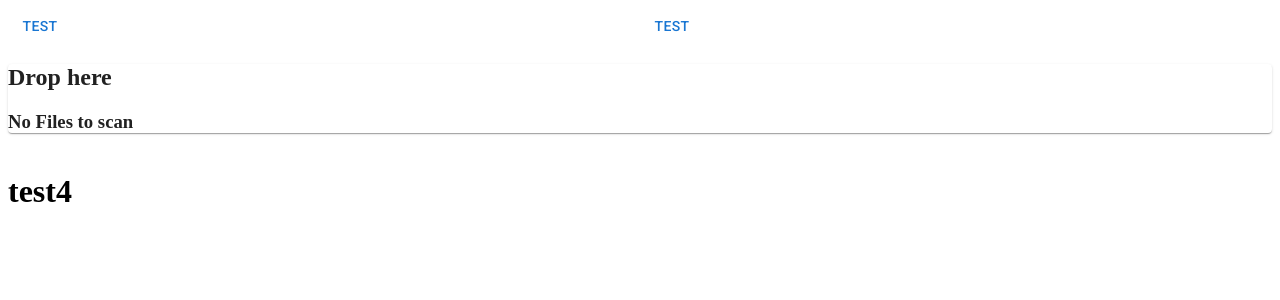
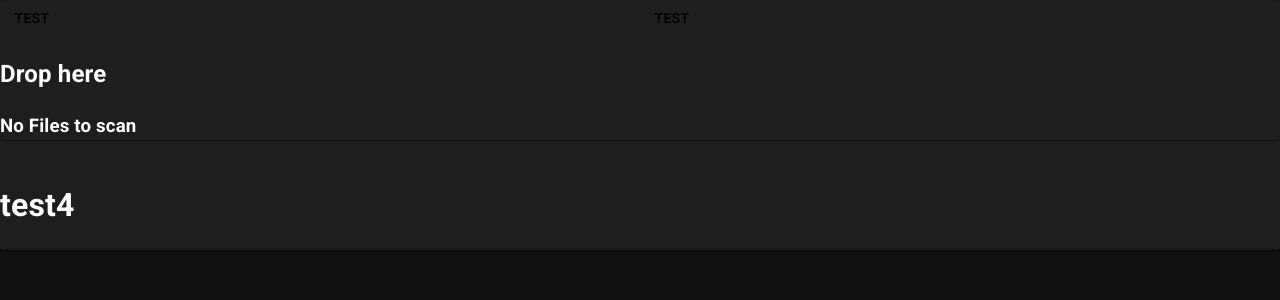
Before and after one commit to MichOchieng/cfurCalendar, a React (Create React App) app in the folder radiologik-calendar/: page / in a window 1280 px wide. Shown: the top 300 px of the page. Built offline with nearby package versions, Linux system fonts and the light colour scheme.

Commit message:
Added theme as an import

```diff
--- a/radiologik-calendar/src/App.tsx
+++ b/radiologik-calendar/src/App.tsx
@@ -4,25 +4,28 @@ import MainUi   from './components/main-ui/main-ui';
 import Settings from './components/settings/settings';
 import Header   from './components/header/header';
 import { createTheme }   from '@mui/system';
-import { ThemeProvider,CssBaseline } from '@mui/material';
+import { ThemeProvider,CssBaseline, Paper } from '@mui/material';
 
-const theme =  createTheme({
-    palette: {
-        type: 'dark',
-        primary: {
-          main: '#000000',
-        },
-        secondary: {
-          main: '#987407',
-        },
-      }
-})
+import { theme } from './styles';
 
 const App = () => {
     return(
-        <>
+        <ThemeProvider
+          theme={theme}
+        >
+          <Paper
+            sx={{
+              height:"100%",
+              width:"100%",
+              display:"flex",
+              alignItems:"center",
+              justifyContent:"center",
+            }}
+          >
             <MainUi/>
-        </>
+          </Paper>
+          <CssBaseline/>
+        </ThemeProvider>
     )
 }
 
```
